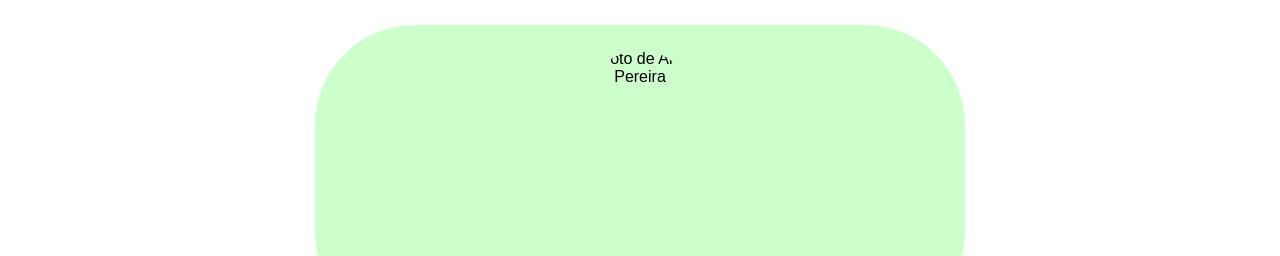
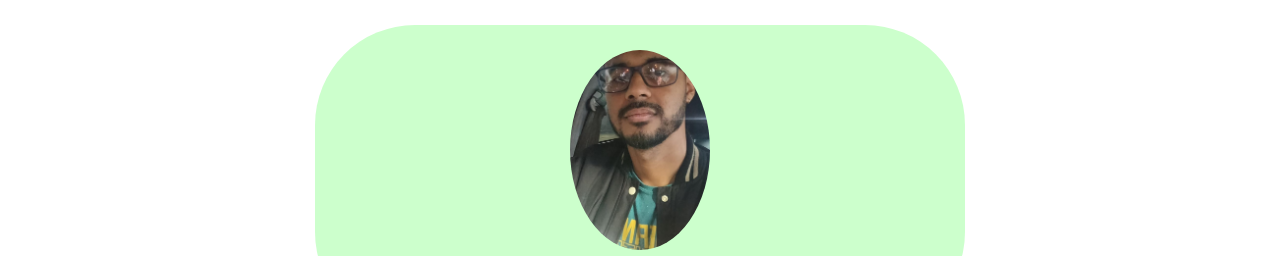
Before and after one commit to Arjepear/miportafolio3.github.io, a plain HTML site: page index.html in a window 1280 px wide. Shown: the top 256 px of the page. Drawn offline with Linux system fonts and the light colour scheme.

Commit message:
Update index.html

```diff
--- a/index.html
+++ b/index.html
@@ -13,7 +13,7 @@
 
 <header>
     <div class="perfil">
-        <img src="Imagenes/fotoyo.jpeg" alt="Foto de Arian Pereira" class="foto-perfil">
+        <img src="fotoyo.jpeg" alt="Foto de Arian Pereira" class="foto-perfil">
         <strong class="nombre-grande">Arian Pereira</strong>
     </div>
 <br>
```
